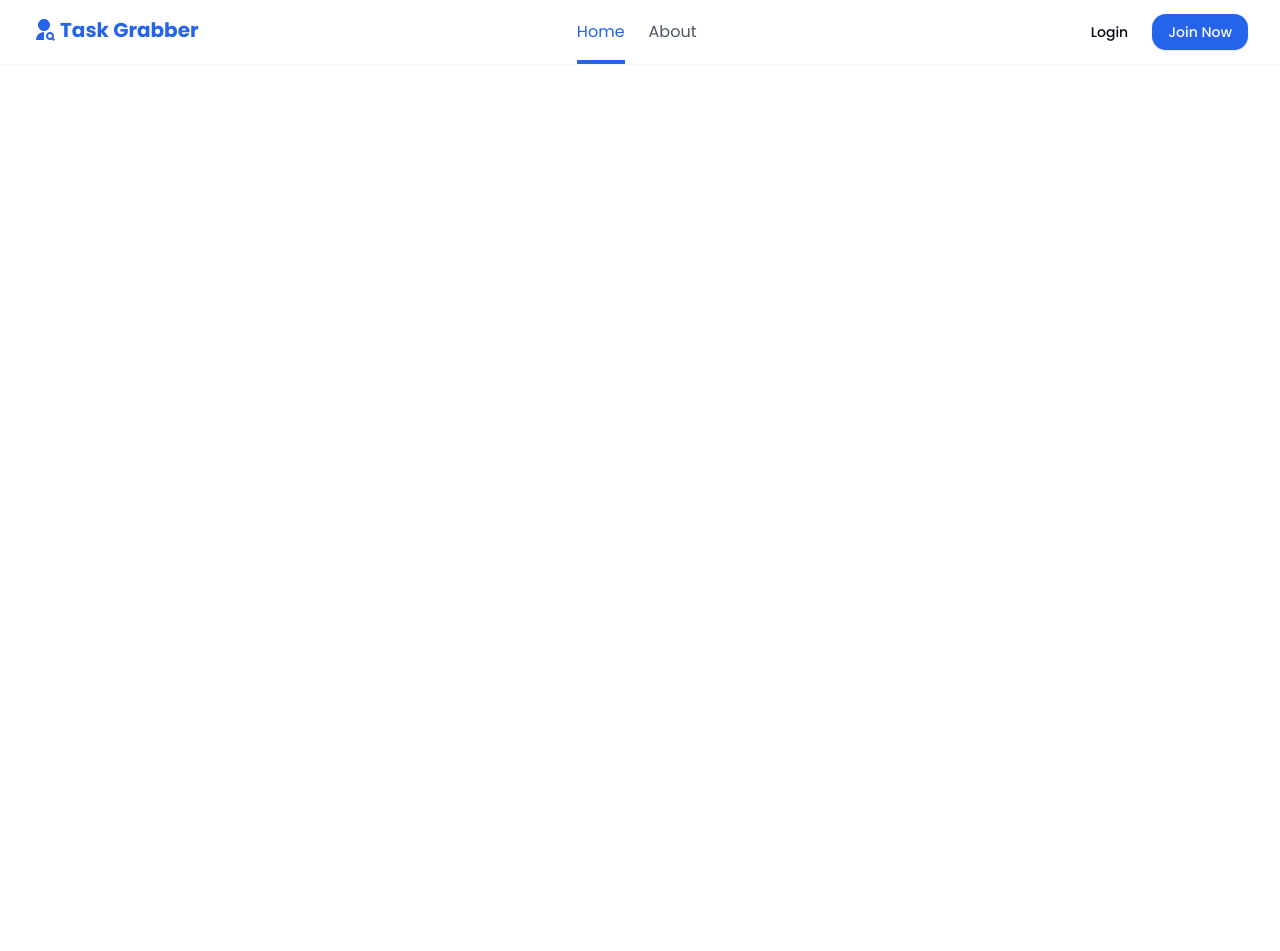
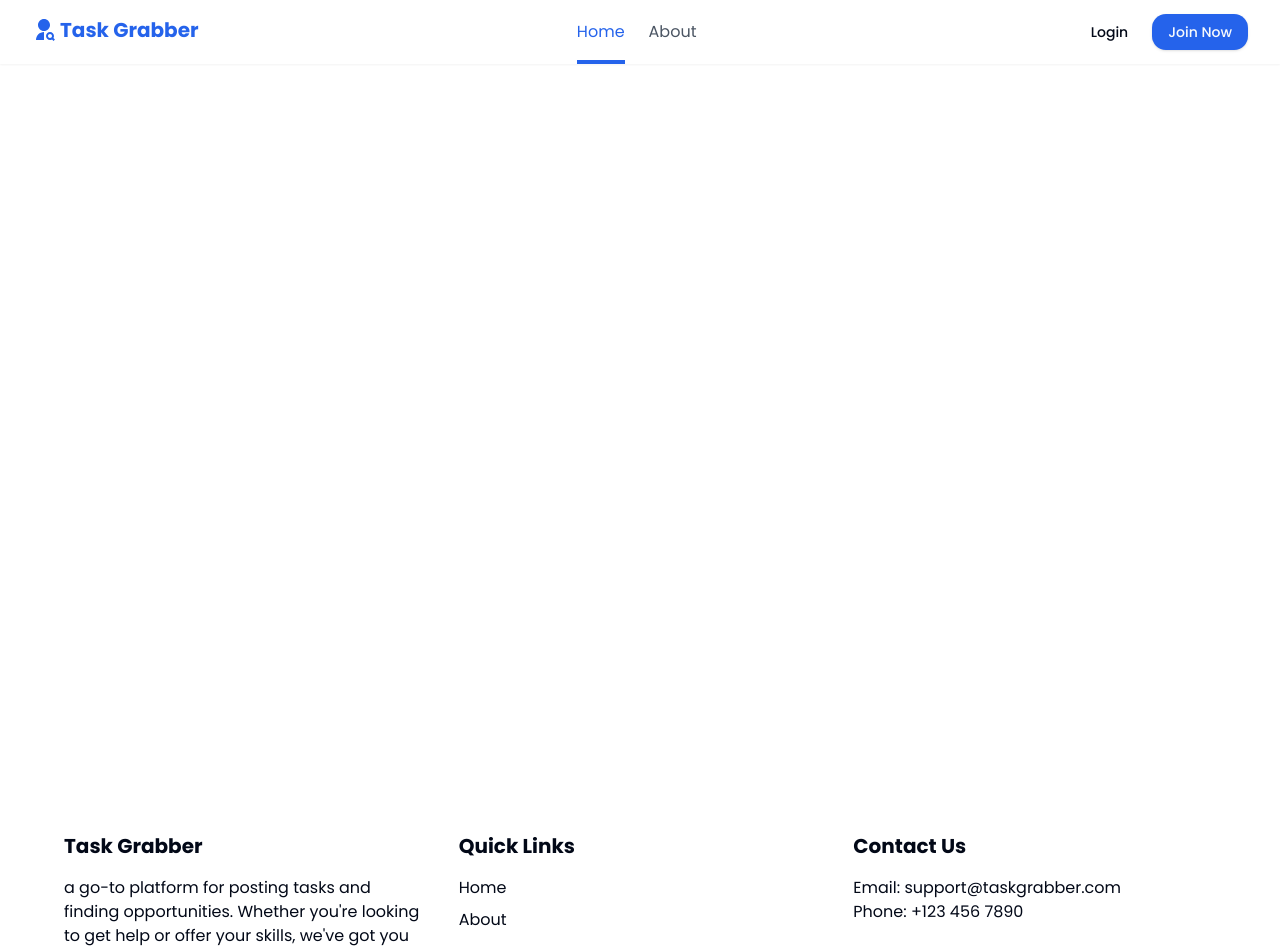
Before and after one commit to lemredd/frontend, a Next.js app: page / in a window 1280 px wide. Shown: the top 951 px of the page. Before the commit the page ends 864 px from the top, so only its background shows below. Built offline with nearby package versions, Linux system fonts and the light colour scheme; no server answers.

Commit message:
chore: add footer

```diff
--- a/app/layout.tsx
+++ b/app/layout.tsx
@@ -1,9 +1,10 @@
+import Footer from '@/components/custom/footer'
 import { Navbar } from '@/components/custom/navbar'
 import { ThemeProvider } from '@/components/providers/theme-provider'
+import { createClient } from '@/utils/supabase/server'
 import type { Metadata } from 'next'
 import { Poppins } from 'next/font/google'
 import './globals.css'
-import { createClient } from '@/utils/supabase/server'
 
 const poppins = Poppins({
   subsets: ['latin'],
@@ -20,9 +21,10 @@ export default async function RootLayout({
 }: Readonly<{
   children: React.ReactNode
 }>) {
-
   const supabase = createClient()
-  const { data: { user } } = await supabase.auth.getUser()
+  const {
+    data: { user },
+  } = await supabase.auth.getUser()
 
   return (
     <html
@@ -37,9 +39,8 @@ export default async function RootLayout({
           disableTransitionOnChange
         >
           <Navbar user={user} />
-          <main className="w-full 2xl:container h-screen mx-auto pt-20 md:pt-16">
-            {children}
-          </main>
+          {children}
+          <Footer role={user?.user_metadata?.role_code} />
         </ThemeProvider>
       </body>
     </html>
```
